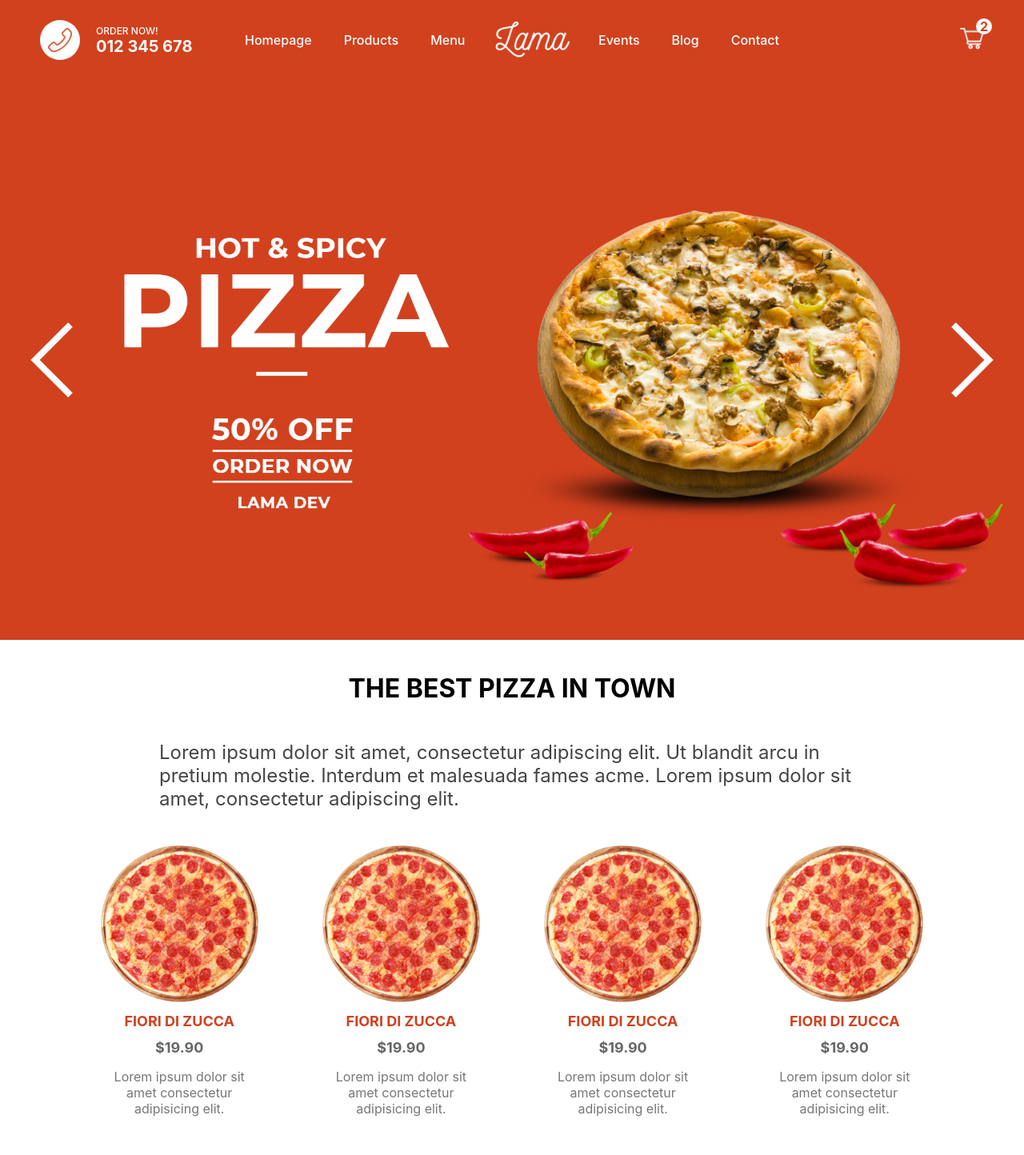
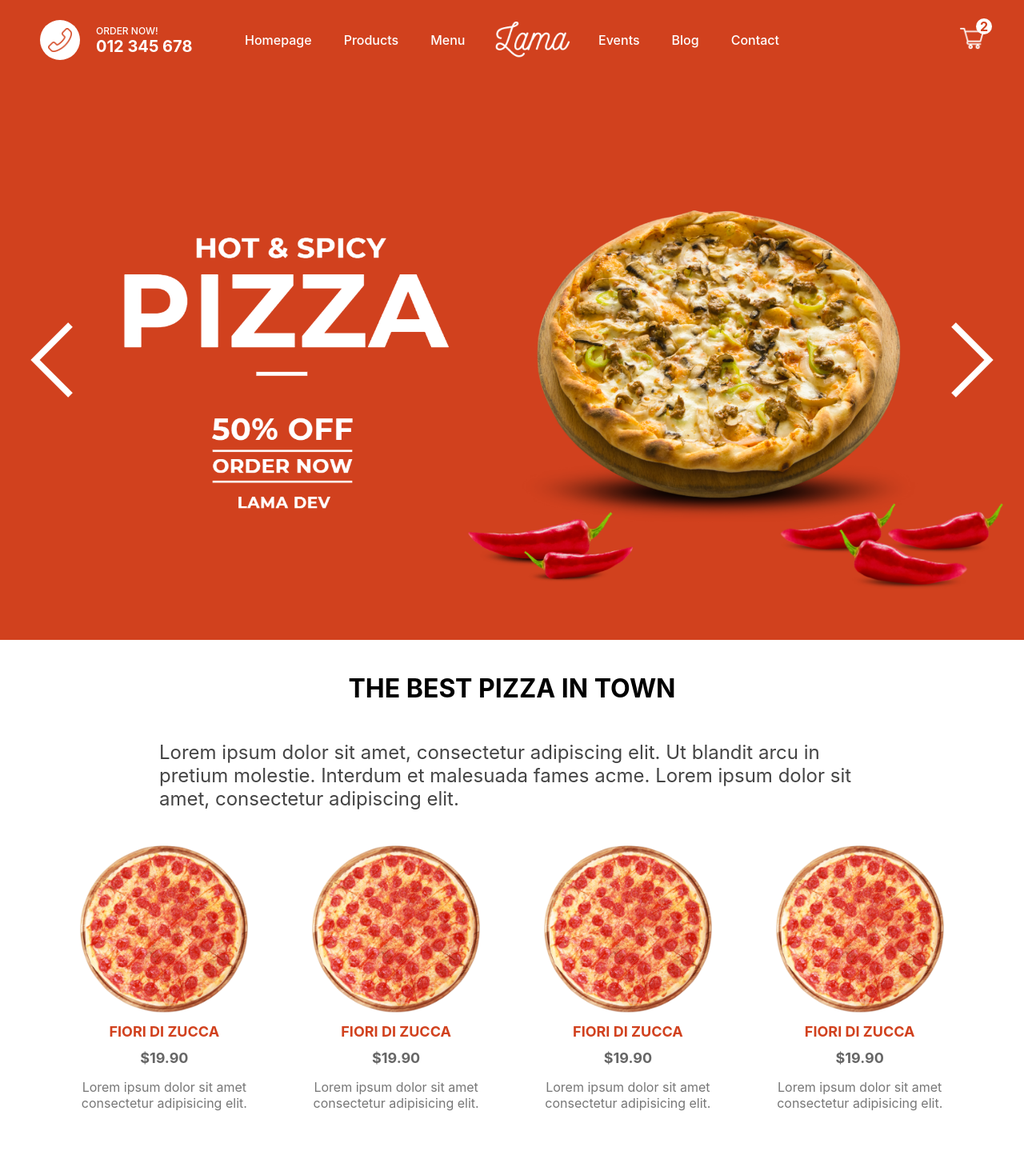
Before and after one commit to abdelrahmanmostafa7/PizzaResturant, a Next.js app: page / in a window 1280 px wide. Shown: the top 1444 px of the page at 80% size. Built offline with nearby package versions, Linux system fonts and the light colour scheme.

Commit message:
edit padding and width

```diff
--- a/styles/PizzaCard.module.css
+++ b/styles/PizzaCard.module.css
@@ -1,6 +1,5 @@
 .container {
-  width: 22%;
-  padding: 10px;
+  width: 23%;
   display: flex;
   flex-direction: column;
   align-items: center;
--- a/styles/PizzaList.module.css
+++ b/styles/PizzaList.module.css
@@ -16,7 +16,7 @@
   display: flex;
   align-items: center;
   justify-content: center;
-  flex-wrap: wrap;
+  flex-wrap:wrap;
 }
 
 @media screen and (max-width: 480px) {
```
